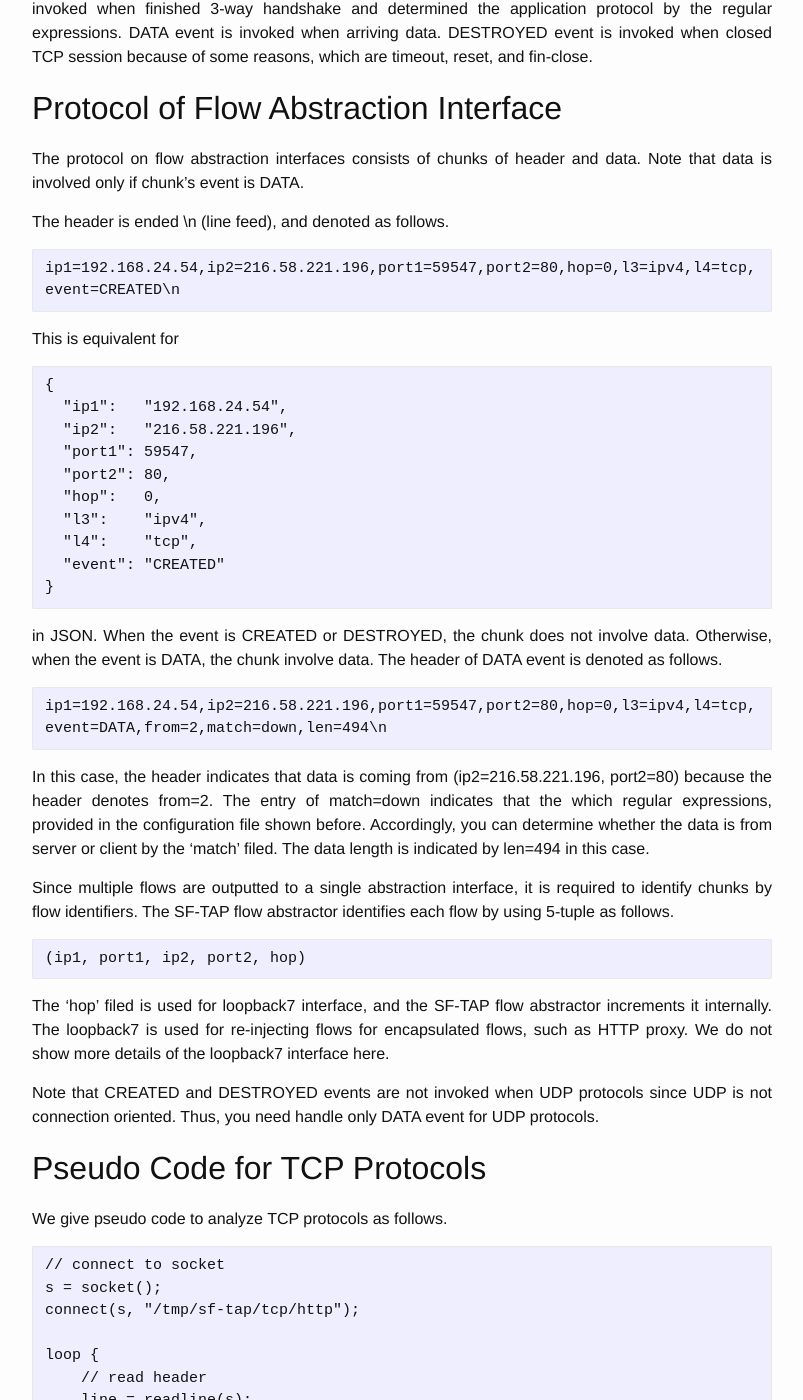
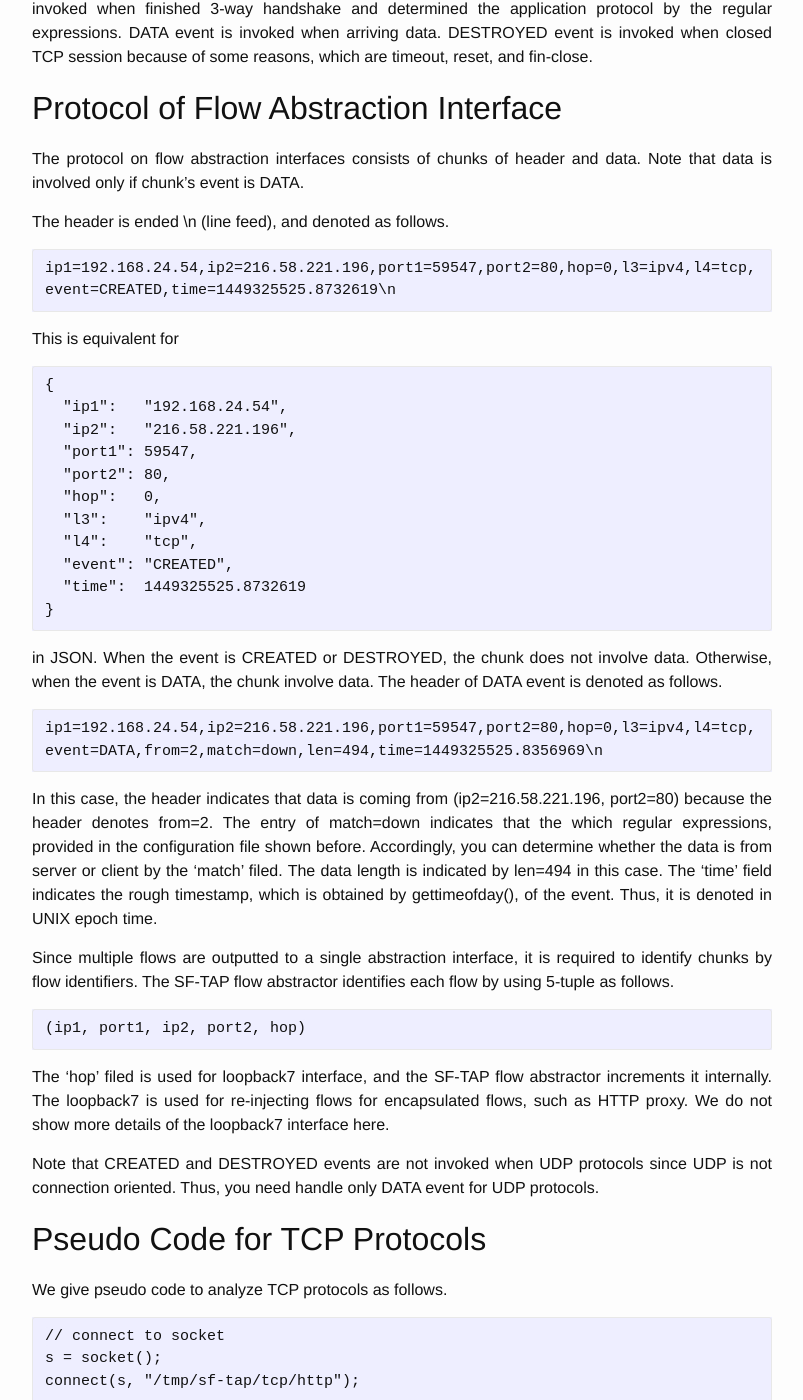
Before and after one commit to SF-TAP/SF-TAP.github.io, a Jekyll site: the page built from _posts/2015-11-21-write-your-own-analyzers.markdown, in a window 1280 px wide and 1400 px high, scrolled down 2080 px. Shown: the whole window, without its empty margins (238-1041 px from the left). Built offline with Jekyll 4.4.1, drawn with Linux system fonts in a browser that asks for light colours.

Commit message:
update for timestamp

```diff
--- a/_posts/2015-11-21-write-your-own-analyzers.markdown
+++ b/_posts/2015-11-21-write-your-own-analyzers.markdown
@@ -83,7 +83,7 @@ Note that data is involved only if chunk's event is DATA.
 
 The header is ended \n (line feed), and denoted as follows.
 
-    ip1=192.168.24.54,ip2=216.58.221.196,port1=59547,port2=80,hop=0,l3=ipv4,l4=tcp,event=CREATED\n
+    ip1=192.168.24.54,ip2=216.58.221.196,port1=59547,port2=80,hop=0,l3=ipv4,l4=tcp,event=CREATED,time=1449325525.8732619\n
 
 This is equivalent for
 
@@ -95,14 +95,15 @@ This is equivalent for
       "hop":   0,
       "l3":    "ipv4",
       "l4":    "tcp",
-      "event": "CREATED"
+      "event": "CREATED",
+      "time":  1449325525.8732619
     }
 
 in JSON. When the event is CREATED or DESTROYED, the chunk does not involve data.
 Otherwise, when the event is DATA, the chunk involve data.
 The header of DATA event is denoted as follows.
 
-    ip1=192.168.24.54,ip2=216.58.221.196,port1=59547,port2=80,hop=0,l3=ipv4,l4=tcp,event=DATA,from=2,match=down,len=494\n
+    ip1=192.168.24.54,ip2=216.58.221.196,port1=59547,port2=80,hop=0,l3=ipv4,l4=tcp,event=DATA,from=2,match=down,len=494,time=1449325525.8356969\n
 
 In this case, the header indicates that
 data is coming from (ip2=216.58.221.196, port2=80) because
@@ -112,6 +113,9 @@ provided in the configuration file shown before.
 Accordingly, you can determine whether the data is from server or client
 by the 'match' filed.
 The data length is indicated by len=494 in this case.
+The 'time' field indicates the rough timestamp,
+which is obtained by gettimeofday(), of the event.
+Thus, it is denoted in UNIX epoch time.
 
 Since multiple flows are outputted to a single abstraction interface,
 it is required to identify chunks by flow identifiers.
```
